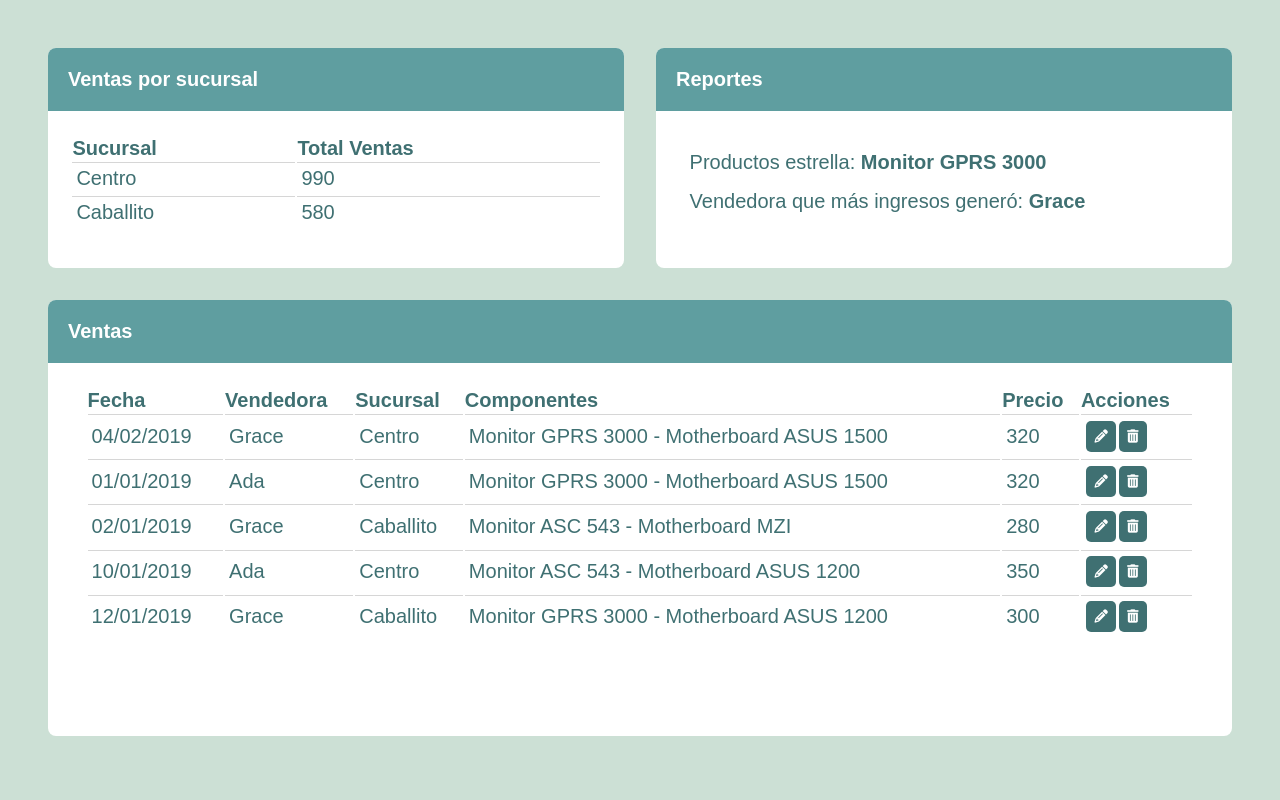
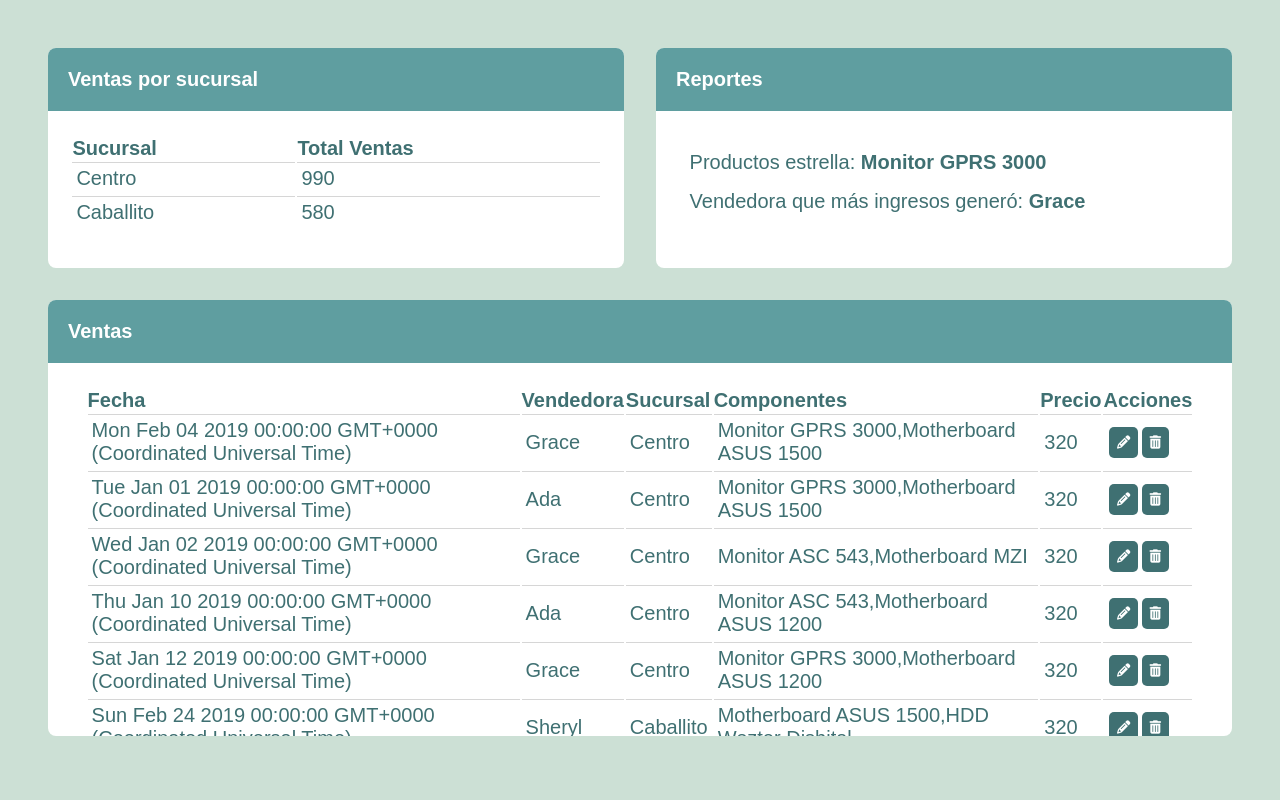
Before and after one commit to celesteailencid/TP-Ada-Computacion, a plain HTML site: page index.html in a window 1280 px wide. Drawn offline with Linux system fonts and the light colour scheme.

Commit message:
datos de tabla agregados js

```diff
--- a/index.html
+++ b/index.html
@@ -77,7 +77,7 @@
             </div>
             <div class="container-form-modal">
                 <h2 id="estas-segura">¿Estás segura?</h2>
-                <p>Esta acción no se puede revertir</p>
+                <p id="no-revertir">Esta acción no se puede revertir</p>
             </div>
             <div class="footer-ventana-modal">
                 <input type="button" id="boton-cancelar-eliminar" value="Cancelar">
@@ -157,8 +157,8 @@
                                 <th>Acciones</th>
                             </tr>
                         </thead>
-                        <tbody>
-                            <tr>
+                        <tbody id="tabla-ventas">
+                            <!-- <tr>
                                 <td>04/02/2019</td>
                                 <td>Grace</td>
                                 <td>Centro</td>
@@ -202,7 +202,7 @@
                                 <td>300</td>
                                 <td><button class="boton-editar"><i class="fa-solid fa-pencil"></i></button><button
                                         class="boton-tacho"><i class="fa-solid fa-trash-can"></i></button></td>
-                            </tr>
+                            </tr> -->
                         </tbody>
                     </table>
                     <!-- fin tabla de Ventas -->
@@ -214,6 +214,7 @@
     </section>
     <script src="funciones.js"></script>
     <script src="ventanas-modal.js"></script>
+    <script src="ventas.js"></script>
 </body>
 
 </html>
--- a/style.css
+++ b/style.css
@@ -127,6 +127,10 @@
     color: rgb(63, 112, 114);
 }
 
+#no-revertir {
+    margin-left: 1em;
+}
+
 .ventana-modal,
 .ventana-modal-eliminar {
     box-sizing: content-box;
--- /dev/null
+++ b/ventas.js
@@ -0,0 +1,17 @@
+let tablaVentas = document.getElementById("tabla-ventas");
+
+console.log(local.ventas);
+
+const ventasTabla = local.ventas
+console.log(tablaVentas);
+
+for (let i = 0; i < ventasTabla.length; i++) {
+    tablaVentas.innerHTML += `<tr>
+        <td>${ventasTabla[i].fecha}</td>
+        <td>${ventasTabla[i].nombreVendedora}</td>
+        <td>${ventasTabla[i].sucursal}</td>
+        <td>${ventasTabla[i].componentes}</td>
+        <td>320</td>
+        <td><button class="boton-editar"><i class="fa-solid fa-pencil"></i></button><button
+                class="boton-tacho"><i class="fa-solid fa-trash-can"></i></button></td></tr>`
+}
```
